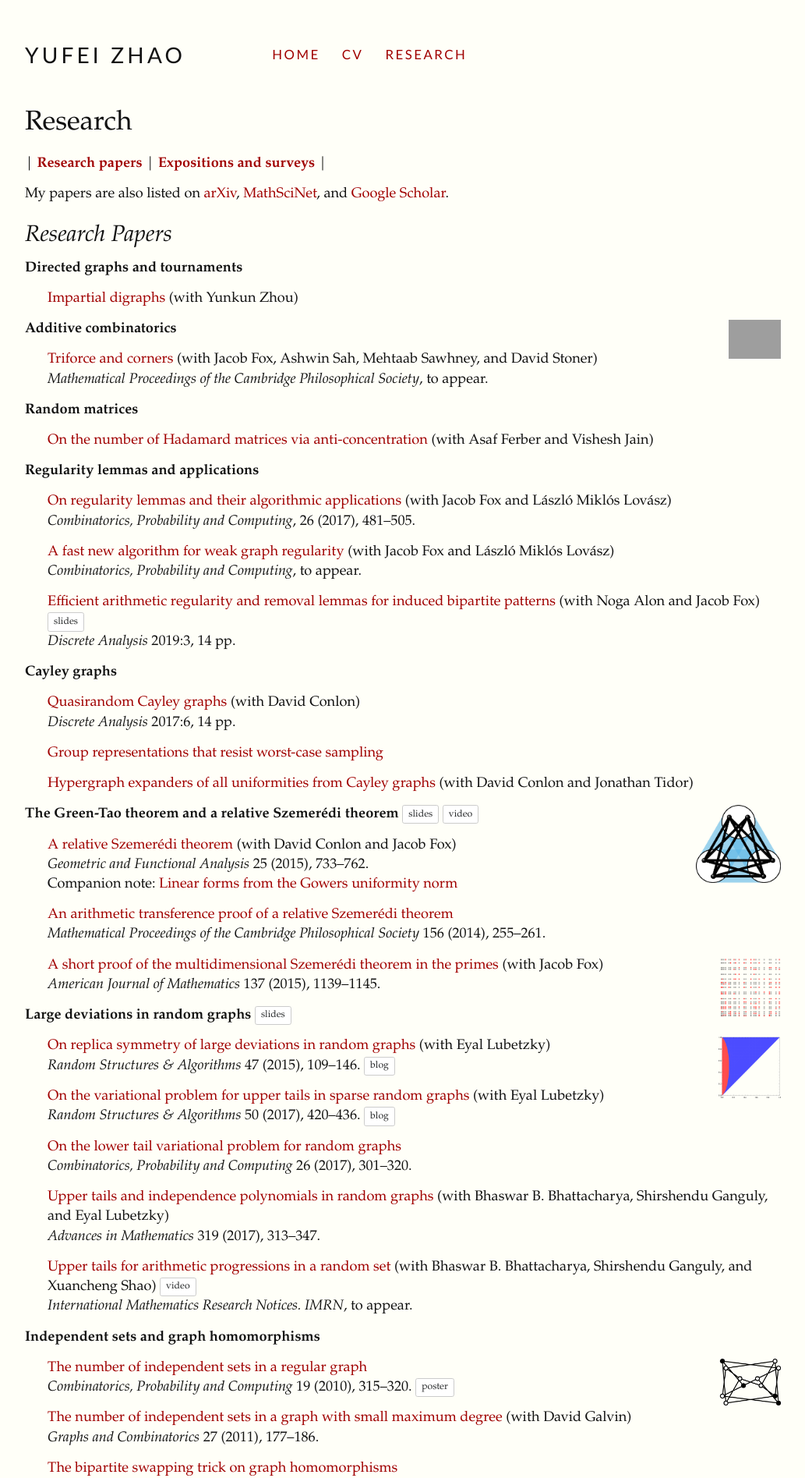
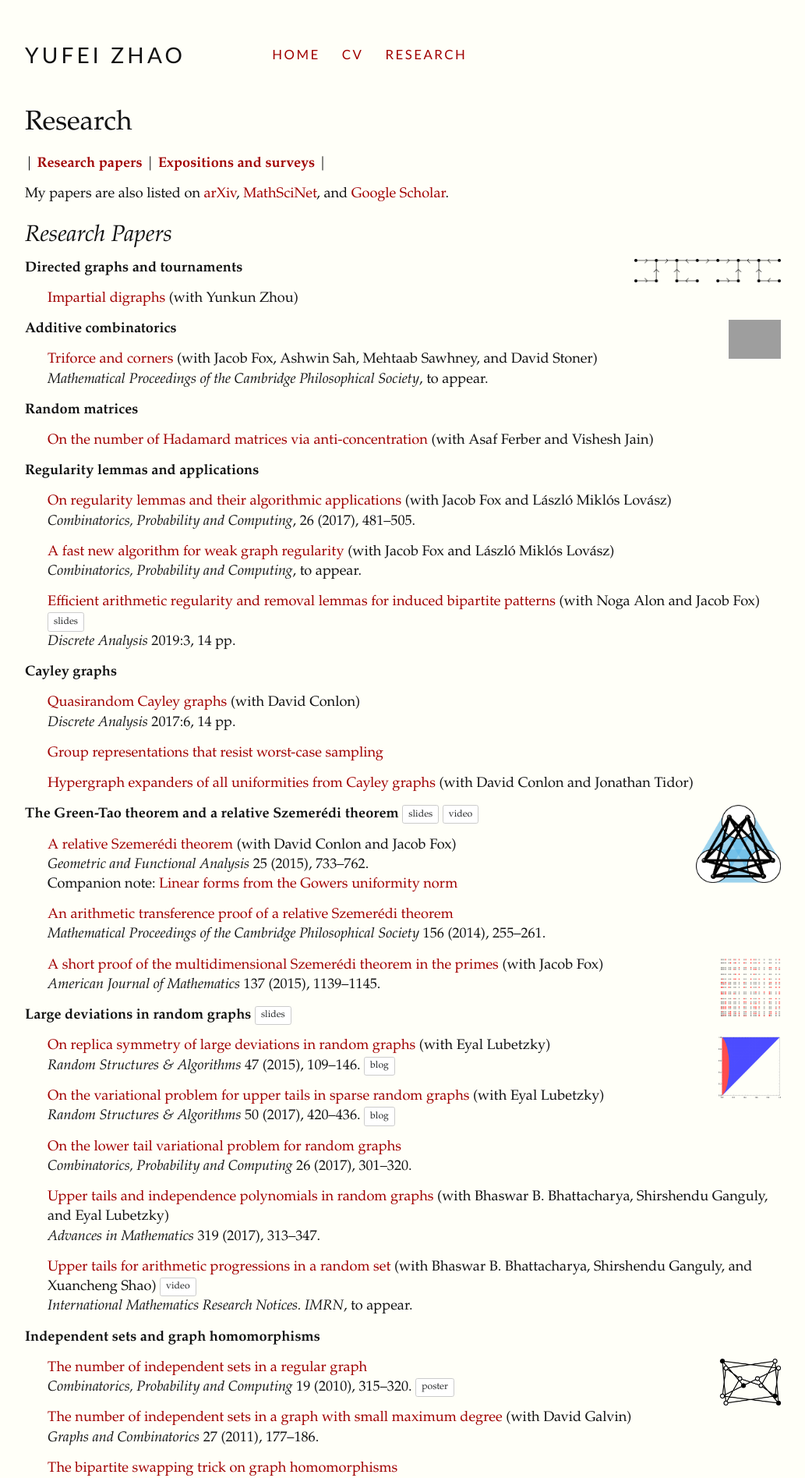
Before and after one commit to yufeizhao/yufeizhao.github.io, a Jekyll site: the page built from research.md, in a window 1280 px wide. Shown: the top 1895 px of the page at 78% size, without its empty margins (123-1156 px from the left). Built offline with Jekyll 4.4.1, drawn with Linux system fonts in a browser that asks for light colours; nearby versions of some CDN libraries; formulas are drawn with MathJax 3; grey boxes are pictures that could not be loaded.

Commit message:
figure for impartial

```diff
--- a/research.md
+++ b/research.md
@@ -18,7 +18,7 @@ and
 
 
 **Directed graphs and tournaments**
-
+<img class="side" alt="" height="30" src="impartial.png"/>
 * [Impartial digraphs](https://arxiv.org/abs/1906.10482) (with Yunkun Zhou)
 
 **Additive combinatorics**
```
Also changed, not shown: research/impartial.png (added).
